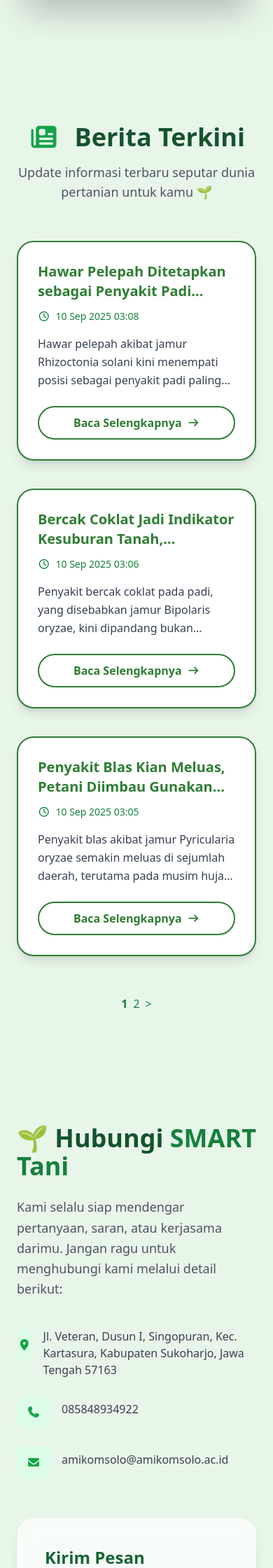
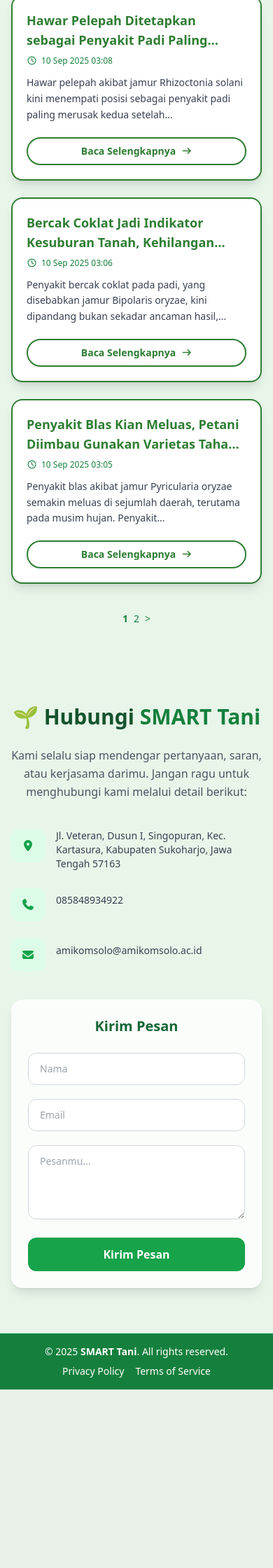
Before and after one commit to miftakhurrokhmat/amikomsolo_farmer_portal, a CodeIgniter app: page /amikomsolo_farmer_portal/ in a window 390 px wide; the page is wider, and only the part inside the window is pictured. Shown: the part 1083-3323 px from the top of that part at 70% size. After the commit the page ends 3068 px from the top of that part, so only its background shows below. Run offline with CodeIgniter, Linux system fonts and the light colour scheme; data comes from the database, SQL or seed files in the repository; some libraries are stand-ins or nearby versions.

Commit message:
feat : update responsive mobile for landing & detail news page

```diff
--- a/application/views/home/landing.php
+++ b/application/views/home/landing.php
@@ -5,6 +5,7 @@
   <meta name="viewport" content="width=device-width, initial-scale=1.0" />
   <title>SMART Tani</title>
   <script src="https://cdn.tailwindcss.com"></script>
+  <script src="https://unpkg.com/alpinejs@3.x.x/dist/cdn.min.js" defer></script>
   <link
     rel="stylesheet"
     href="https://cdn.jsdelivr.net/npm/@fortawesome/fontawesome-free/css/all.min.css"
@@ -13,7 +14,7 @@
 <body class="font-sans text-gray-800">
 
  <!-- Navbar -->
-<nav class="bg-[#2E7D32] shadow-md sticky top-0 z-50">
+<nav class="bg-[#2E7D32] shadow-md sticky top-0 z-50" x-data="{ open: false }">
   <div class="max-w-7xl mx-auto px-6 py-3 flex items-center justify-between">
     <!-- Logo -->
     <a
@@ -22,14 +23,30 @@
     >
       🌾 <span>SMART Tani</span>
     </a>
-    <!-- Nav Menu -->
-    <div class="flex items-center gap-6">
+
+    <!-- Hamburger Button (mobile only) -->
+    <button
+      @click="open = !open"
+      class="md:hidden text-white hover:text-green-300 focus:outline-none"
+    >
+      <svg xmlns="http://www.w3.org/2000/svg"
+           class="w-7 h-7" fill="none" viewBox="0 0 24 24" stroke="currentColor">
+        <path :class="{ 'hidden': open, 'block': !open }" class="block" stroke-linecap="round" stroke-linejoin="round" stroke-width="2"
+          d="M4 6h16M4 12h16M4 18h16" />
+        <path :class="{ 'block': open, 'hidden': !open }" class="hidden" stroke-linecap="round" stroke-linejoin="round" stroke-width="2"
+          d="M6 18L18 6M6 6l12 12" />
+      </svg>
+    </button>
+
+    <!-- Nav Menu (desktop) -->
+    <div class="hidden md:flex items-center gap-6">
       <a href="#home" class="text-white font-semibold hover:text-green-300 transition">Home</a>
       <a href="#news" class="text-white font-semibold hover:text-green-300 transition">News</a>
       <a href="#contact" class="text-white font-semibold hover:text-green-300 transition">Contact</a>
     </div>
-    <!-- Nav Actions -->
-    <div class="flex items-center gap-4">
+
+    <!-- Nav Actions (desktop) -->
+    <div class="hidden md:flex items-center gap-4">
       <a
         href="<?= site_url('login') ?>"
         class="inline-flex items-center gap-2 px-6 py-2 rounded-lg font-semibold
@@ -40,36 +57,56 @@
         <!-- Icon Login -->
         <svg xmlns="http://www.w3.org/2000/svg"
              class="w-5 h-5" fill="none" viewBox="0 0 24 24" stroke="currentColor" stroke-width="2">
-          <path stroke-linecap="round" stroke-linejoin="round" d="M15 12H3m12 0l-3-3m3 3l-3 3m6-9V6a2 2 0 012-2h2a2 2 0 012 2v12a2 2 0 01-2 2h-2a2 2 0 01-2-2v-3"/>
+          <path stroke-linecap="round" stroke-linejoin="round"
+                d="M15 12H3m12 0l-3-3m3 3l-3 3m6-9V6a2 2 0 012-2h2a2 2 0
+                   012 2v12a2 2 0 01-2 2h-2a2 2 0
+                   01-2-2v-3"/>
         </svg>
         Login
       </a>
     </div>
   </div>
+
+  <!-- Mobile Menu (dropdown) -->
+  <div x-show="open" class="md:hidden bg-[#2E7D32] px-6 py-4 space-y-4">
+    <a href="#home" class="block text-white font-semibold hover:text-green-300 transition">Home</a>
+    <a href="#news" class="block text-white font-semibold hover:text-green-300 transition">News</a>
+    <a href="#contact" class="block text-white font-semibold hover:text-green-300 transition">Contact</a>
+    <a
+      href="<?= site_url('login') ?>"
+      class="block w-full text-center px-6 py-2 rounded-lg font-semibold
+             border border-green-600 text-green-600 bg-white
+             hover:bg-green-600 hover:text-white
+             transition-all duration-300 shadow-sm hover:shadow-md hover:scale-105"
+    >
+      Login
+    </a>
+  </div>
 </nav>
 
 <!-- Hero -->
-<section id="home" class="relative bg-[#E8F5E9] py-24">
-  <div class="max-w-7xl mx-auto px-6 grid md:grid-cols-2 gap-12 items-center">
+<section id="home" class="relative bg-[#E8F5E9] py-16 md:py-24">
+  <div class="max-w-7xl mx-auto px-4 sm:px-6 grid md:grid-cols-2 gap-12 items-center">
     <!-- Left Content -->
-    <div>
+    <div class="text-center md:text-left">
       <span class="inline-block px-4 py-1.5 mb-4 text-sm font-medium text-green-700 bg-green-100 rounded-full shadow-sm">
         🌱 Inovasi Pertanian
       </span>
-      <h1 class="text-4xl md:text-6xl font-extrabold text-green-900 leading-tight mb-6">
-        Solusi Digital <br class="hidden md:block" /> untuk Petani Modern
+      <h1 class="text-3xl sm:text-4xl md:text-6xl font-extrabold text-green-900 leading-tight mb-6">
+        Solusi Digital
+        <br class="hidden md:block" />
+        untuk Petani Modern
       </h1>
-      <p class="text-lg text-gray-600 mb-8 max-w-lg">
+      <p class="text-base sm:text-lg text-gray-600 mb-8 max-w-xl mx-auto md:mx-0">
         <?= !empty($about) ? $about : 'Platform untuk membantu petani memasarkan dan mengelola usaha dengan lebih mudah dan efisien.'; ?>
       </p>
-
       <?php if (!empty($demo)): ?>
       <a
         href="<?= $demo ?>"
         target="_blank"
-        class="inline-flex items-center gap-3 px-7 py-3.5 bg-green-600 text-white text-lg font-semibold rounded-full shadow-md hover:scale-105 hover:bg-green-700 hover:shadow-lg transition-all duration-300"
+        class="inline-flex items-center gap-2 px-6 py-3 bg-green-600 text-white text-base sm:text-lg font-semibold rounded-full shadow-md hover:scale-105 hover:bg-green-700 hover:shadow-lg transition-all duration-300"
       >
-        <i class="fas fa-play-circle text-xl"></i>
+        <i class="fas fa-play-circle text-lg sm:text-xl"></i>
         Ujicoba Aplikasi
       </a>
       <?php endif; ?>
@@ -88,26 +125,26 @@
 </section>
 
 <!-- News Section -->
-<section id="news" class="relative bg-[#E8F5E9] py-20">
-  <div class="max-w-7xl mx-auto px-6">
+<section id="news" class="relative bg-[#E8F5E9] py-12 sm:py-16 md:py-20">
+  <div class="max-w-7xl mx-auto px-4 sm:px-6">
     <!-- Section Header -->
-    <div class="text-center mb-14">
-      <h2 class="text-4xl md:text-5xl font-extrabold text-green-900 mb-4">
-        <i class="fas fa-newspaper mr-3 text-green-600"></i> Berita Terkini
+    <div class="text-center mb-10 sm:mb-14">
+      <h2 class="text-2xl sm:text-3xl md:text-5xl font-extrabold text-green-900 mb-3 sm:mb-4">
+        <i class="fas fa-newspaper mr-2 sm:mr-3 text-green-600"></i> Berita Terkini
       </h2>
-      <p class="text-gray-600 text-lg max-w-2xl mx-auto">
+      <p class="text-gray-600 text-sm sm:text-base md:text-lg max-w-2xl mx-auto">
         Update informasi terbaru seputar dunia pertanian untuk kamu 🌱
       </p>
     </div>
     <!-- News Grid -->
-<div class="grid md:grid-cols-2 lg:grid-cols-3 gap-10">
+    <div class="grid grid-cols-1 md:grid-cols-2 lg:grid-cols-3 gap-6 sm:gap-8 md:gap-10">
       <?php if (!empty($news)): foreach ($news as $n): ?>
       <div
-    class="bg-white border-2 border-[#2E7D32] rounded-3xl shadow-lg overflow-hidden
+        class="bg-white border-2 border-[#2E7D32] rounded-2xl sm:rounded-3xl shadow-lg overflow-hidden
                hover:shadow-2xl transition-transform duration-300 hover:-translate-y-2 flex flex-col"
       >
         <?php if (!empty($n->thumbnail)): ?>
-    <div class="h-56 overflow-hidden">
+        <div class="h-40 sm:h-52 md:h-56 overflow-hidden">
           <img
             src="<?= base_url('uploads/news/' . htmlspecialchars($n->thumbnail)) ?>"
             alt="<?= htmlspecialchars($n->title) ?>"
@@ -116,15 +153,15 @@
           />
         </div>
         <?php endif; ?>
-    <div class="p-7 flex flex-col flex-grow">
-      <h5 class="font-bold text-xl text-[#2E7D32] mb-3 line-clamp-2">
+        <div class="p-5 sm:p-7 flex flex-col flex-grow">
+          <h5 class="font-bold text-lg sm:text-xl text-[#2E7D32] mb-2 sm:mb-3 line-clamp-2">
             <?= htmlspecialchars($n->title) ?>
           </h5>
-      <small class="text-green-700 mb-4 flex items-center gap-2 text-sm">
+          <small class="text-green-700 mb-3 sm:mb-4 flex items-center gap-1.5 text-xs sm:text-sm">
             <i class="far fa-clock"></i>
             <?= date('d M Y H:i', strtotime($n->created_at)) ?>
           </small>
-      <p class="text-gray-700 flex-grow leading-relaxed line-clamp-3">
+          <p class="text-gray-700 flex-grow leading-relaxed text-sm sm:text-base line-clamp-3">
             <?php
               $trimmed = mb_substr($n->content, 0, 120, 'UTF-8');
               if (mb_strlen($n->content, 'UTF-8') > 120) {
@@ -136,22 +173,23 @@
           </p>
           <a
             href="<?= site_url('home/news_detail/' . $n->id) ?>"
-        class="mt-6 inline-flex items-center justify-center gap-2 px-6 py-2.5 border-2 border-[#2E7D32]
-               text-[#2E7D32] font-semibold rounded-full hover:bg-[#2E7D32] hover:text-white transition-all duration-300"
+            class="mt-5 sm:mt-6 inline-flex items-center justify-center gap-2 px-4 sm:px-6 py-2 sm:py-2.5 border-2 border-[#2E7D32]
+                   text-[#2E7D32] text-sm sm:text-base font-semibold rounded-full
+                   hover:bg-[#2E7D32] hover:text-white transition-all duration-300"
           >
-        Baca Selengkapnya <i class="fas fa-arrow-right text-sm"></i>
+            Baca Selengkapnya <i class="fas fa-arrow-right text-xs sm:text-sm"></i>
           </a>
         </div>
       </div>
       <?php endforeach; else: ?>
-  <div class="col-span-3 text-center text-gray-500">
-    <i class="fas fa-info-circle mr-2"></i> Belum ada berita.
+      <div class="col-span-1 md:col-span-2 lg:col-span-3 text-center text-gray-500 text-sm sm:text-base">
+        <i class="fas fa-info-circle mr-1 sm:mr-2"></i> Belum ada berita.
       </div>
       <?php endif; ?>
     </div>
     <!-- Pagination -->
-<div class="mt-14 flex justify-center">
-  <nav class="flex items-center gap-2 text-green-700">
+    <div class="mt-10 sm:mt-14 flex justify-center">
+      <nav class="flex items-center gap-2 text-green-700 text-sm sm:text-base">
         <?= $pagination ?? '' ?>
       </nav>
     </div>
@@ -159,52 +197,58 @@
 </section>
 
 <!-- Contact Section -->
-<section id="contact" class="relative bg-[#E8F5E9] py-20 ">
-  <div class="max-w-7xl mx-auto px-6 grid md:grid-cols-2 gap-14 items-center">
+<section id="contact" class="relative bg-[#E8F5E9] py-16 sm:py-20">
+  <div class="max-w-7xl mx-auto px-4 sm:px-6 grid grid-cols-1 md:grid-cols-2 gap-10 md:gap-14 items-center">
     <!-- Left Info -->
     <div>
-      <h3 class="text-4xl font-extrabold text-green-900 mb-6">
+      <h3 class="text-3xl sm:text-4xl font-extrabold text-green-900 mb-6 text-center md:text-left">
         🌱 Hubungi <span class="text-green-700">SMART Tani</span>
       </h3>
-      <p class="text-gray-600 text-lg leading-relaxed mb-10">
+      <p class="text-gray-600 text-base sm:text-lg leading-relaxed mb-10 text-center md:text-left">
         Kami selalu siap mendengar pertanyaan, saran, atau kerjasama darimu.
         Jangan ragu untuk menghubungi kami melalui detail berikut:
       </p>
       <ul class="space-y-6">
         <li class="flex items-start gap-4">
-          <div class="w-12 h-12 flex items-center justify-center rounded-xl bg-green-100 text-green-600">
+          <div class="w-12 h-12 flex items-center justify-center rounded-xl bg-green-100 text-green-600 shrink-0">
             <i class="fas fa-map-marker-alt"></i>
           </div>
-          <p class="text-gray-700">
+          <p class="text-gray-700 text-sm sm:text-base">
             <?= htmlspecialchars($contact['alamat'] ?? '-') ?>
           </p>
         </li>
         <li class="flex items-start gap-4">
-          <div class="w-12 h-12 flex items-center justify-center rounded-xl bg-green-100 text-green-600">
+          <div class="w-12 h-12 flex items-center justify-center rounded-xl bg-green-100 text-green-600 shrink-0">
             <i class="fas fa-phone"></i>
           </div>
-          <p class="text-gray-700 mt-2">
+          <p class="text-gray-700 text-sm sm:text-base mt-2">
             <?= htmlspecialchars($contact['telepon'] ?? '-') ?>
           </p>
         </li>
         <li class="flex items-start gap-4">
-          <div class="w-12 h-12 flex items-center justify-center rounded-xl bg-green-100 text-green-600">
+          <div class="w-12 h-12 flex items-center justify-center rounded-xl bg-green-100 text-green-600 shrink-0">
             <i class="fas fa-envelope"></i>
           </div>
-          <p class="text-gray-700 mt-2">
+          <p class="text-gray-700 text-sm sm:text-base mt-2">
             <?= htmlspecialchars($contact['email'] ?? '-') ?>
           </p>
         </li>
       </ul>
     </div>
     <!-- Right Form -->
-    <div class="bg-white/70 backdrop-blur-md rounded-3xl shadow-lg p-10">
-      <h4 class="text-2xl font-semibold text-green-800 mb-6">Kirim Pesan</h4>
+    <div class="bg-white/80 backdrop-blur-md rounded-2xl shadow-lg p-6 sm:p-10">
+      <h4 class="text-xl sm:text-2xl font-semibold text-green-800 mb-6 text-center md:text-left">
+        Kirim Pesan
+      </h4>
       <form action="#" method="post" class="space-y-5">
-        <input type="text" placeholder="Nama" class="w-full px-5 py-3 rounded-xl border border-gray-300 focus:ring-2 focus:ring-green-500 outline-none" />
-        <input type="email" placeholder="Email" class="w-full px-5 py-3 rounded-xl border border-gray-300 focus:ring-2 focus:ring-green-500 outline-none" />
-        <textarea placeholder="Pesanmu..." rows="4" class="w-full px-5 py-3 rounded-xl border border-gray-300 focus:ring-2 focus:ring-green-500 outline-none"></textarea>
-        <button type="submit" class="w-full py-3 rounded-xl bg-green-600 text-white font-semibold hover:bg-green-700 transition">
+        <input type="text" placeholder="Nama"
+          class="w-full px-4 sm:px-5 py-3 rounded-xl border border-gray-300 focus:ring-2 focus:ring-green-500 outline-none text-sm sm:text-base" />
+        <input type="email" placeholder="Email"
+          class="w-full px-4 sm:px-5 py-3 rounded-xl border border-gray-300 focus:ring-2 focus:ring-green-500 outline-none text-sm sm:text-base" />
+        <textarea placeholder="Pesanmu..." rows="4"
+          class="w-full px-4 sm:px-5 py-3 rounded-xl border border-gray-300 focus:ring-2 focus:ring-green-500 outline-none text-sm sm:text-base"></textarea>
+        <button type="submit"
+          class="w-full py-3 rounded-xl bg-green-600 text-white font-semibold hover:bg-green-700 transition">
           Kirim Pesan
         </button>
       </form>
@@ -213,8 +257,19 @@
 </section>
 
 <!-- Footer -->
-<footer class="bg-green-700 text-white text-center py-6 border-t border-green-200">
-  &copy; <?= date('Y') ?> SMART Tani. All rights reserved.
+<footer class="bg-green-700 text-white border-t border-green-200 py-4 sm:py-6">
+  <div class="max-w-7xl mx-auto px-4 flex flex-col sm:flex-row items-center justify-between gap-2 text-sm sm:text-base">
+    <!-- Copyright -->
+    <p class="text-center sm:text-left">
+      &copy; <?= date('Y') ?> <span class="font-semibold">SMART Tani</span>. All rights reserved.
+    </p>
+    <!-- (Optional) Extra Links -->
+    <div class="flex gap-4 text-center sm:text-right">
+      <a href="#" class="hover:underline">Privacy Policy</a>
+      <a href="#" class="hover:underline">Terms of Service</a>
+    </div>
+  </div>
 </footer>
+
 </body>
 </html>
```
Also changed, not shown: application/views/home/news_detail.php (+70 -18 lines). Lines whose indentation alone changed are shown as unchanged.
